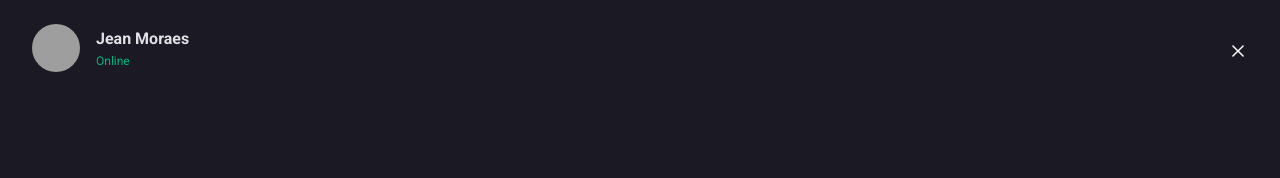
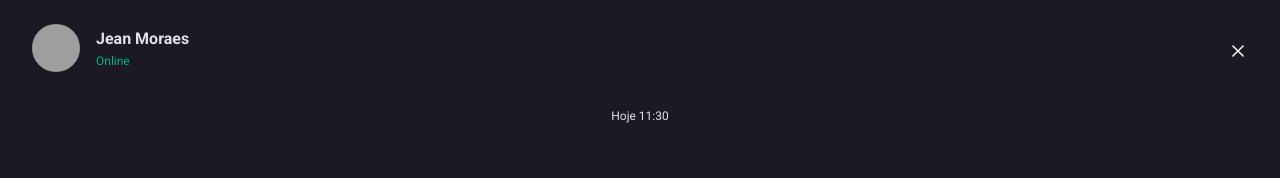
Before and after one commit to JeanMoraes/boraCodar-chat, a Vue app: page / in a window 1280 px wide. Shown: the top 178 px of the page. Built offline with nearby package versions, Linux system fonts and the light colour scheme; grey boxes are pictures that could not be loaded.

Commit message:
feat: add last-seen in header

```diff
--- a/src/components/Header.vue
+++ b/src/components/Header.vue
@@ -17,6 +17,11 @@
             </button>
         </div>
     </header>
+    <div class="last-seen">
+        <span>
+            Hoje 11:30
+        </span>
+    </div>
 </template>
 
 <style lang="scss" scoped>
@@ -63,5 +68,19 @@
             }
         }
     }
+    .last-seen {
+        width: 100%;
+        padding: 1.625rem 0 0 0;
+        display: flex;
+        align-items: center;
+        justify-content: center;
+
+            span {
+                font-family: Roboto, sans-serif;
+                font-size: 0.75rem;
+                color: var(--light-text);
+            }
+
+        }
 
 </style>
```
